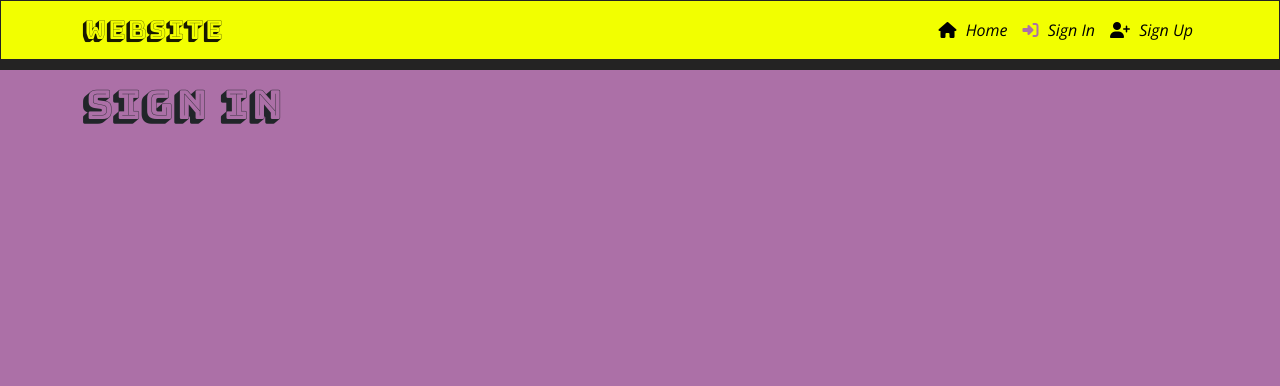
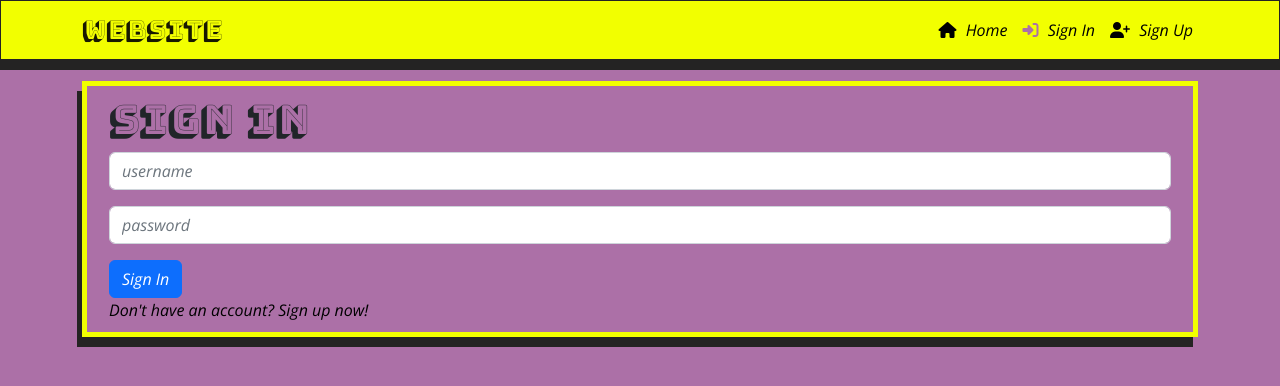
Before and after one commit to Code-Institute-Submissions/challenge, a React (Create React App) app: page /signin in a window 1280 px wide. Shown: the top 386 px of the page. Built offline with nearby package versions, Linux system fonts and the light colour scheme.

Commit message:
add SignInForm page close #4

```diff
--- a/src/App.js
+++ b/src/App.js
@@ -4,6 +4,7 @@ import NavBar from "./components/NavBar";
 import { Switch, Route } from "react-router-dom";
 import "./api/axiosDefaults";
 import SignUpForm from "./pages/auth/SignUpForm";
+import SignInForm from "./pages/auth/SignInForm";
 
 function App() {
   return (
@@ -12,7 +13,7 @@ function App() {
       <Container className={styles.Main}>
         <Switch>
           <Route exact path="/" render={() => <h1>Home Page</h1>} />
-          <Route exact path="/signin" render={() => <h1>Sign In</h1>} />
+          <Route exact path="/signin" render={() => <SignInForm />} />
           <Route exact path="/signup" render={() => <SignUpForm />} />
           <Route
             render={() => (
--- /dev/null
+++ b/src/pages/auth/SignInForm.js
@@ -0,0 +1,105 @@
+import React, { useState } from "react";
+import { Link, useHistory } from "react-router-dom";
+
+import styles from "../../styles/SignInUpForm.module.css";
+import cardStyle from "../../styles/Card.module.css";
+
+import {
+  Form,
+  Button,
+  Col,
+  Row,
+  Container,
+  Card,
+  Alert,
+} from "react-bootstrap";
+import axios from "axios";
+
+const SignInForm = () => {
+  const [signInData, setSignInData] = useState({
+    username: "",
+    password: "",
+  });
+
+  const { username, password } = signInData;
+
+  const [errors, setErrors] = useState({});
+
+  const history = useHistory();
+
+  const handleChange = (e) => {
+    setSignInData({
+      ...signInData,
+      [e.target.name]: e.target.value,
+    });
+  };
+
+  const handleSubmit = async (e) => {
+    e.preventDefault();
+    try {
+      await axios.post("/dj-rest-auth/login/", signInData);
+      history.push("/");
+    } catch (err) {
+      setErrors(err.response?.data);
+    }
+  };
+
+  return (
+    <Row>
+      <Col>
+        <Card className={cardStyle.Card}>
+          <Container>
+            <h1>Sign In</h1>
+            <Form onSubmit={handleSubmit}>
+              <Form.Group className="mb-3" controlId="username">
+                <Form.Label className="d-none">username</Form.Label>
+                <Form.Control
+                  type="text"
+                  placeholder="username"
+                  name="username"
+                  value={username}
+                  onChange={handleChange}
+                />
+              </Form.Group>
+              {errors.username?.map((message, idx) => (
+                <Alert variant="warning" key={idx}>
+                  {message}
+                </Alert>
+              ))}
+              <Form.Group className="mb-3" controlId="password">
+                <Form.Label className="d-none">password</Form.Label>
+                <Form.Control
+                  type="password"
+                  placeholder="password"
+                  name="password"
+                  value={password}
+                  onChange={handleChange}
+                />
+              </Form.Group>
+              {errors.password?.map((message, idx) => (
+                <Alert variant="warning" key={idx}>
+                  {message}
+                </Alert>
+              ))}
+              <Button variant="primary" type="submit">
+                Sign In
+              </Button>
+              {errors.non_field_errors?.map((message, idx) => (
+                <Alert variant="warning" key={idx} className="mt-2">
+                  {message}
+                </Alert>
+              ))}
+            </Form>
+          </Container>
+          <Container>
+            <Link to="/signup">
+              Don't have an account? <span>Sign up now!</span>
+            </Link>
+          </Container>
+        </Card>
+      </Col>
+    </Row>
+  );
+};
+
+export default SignInForm;
```
